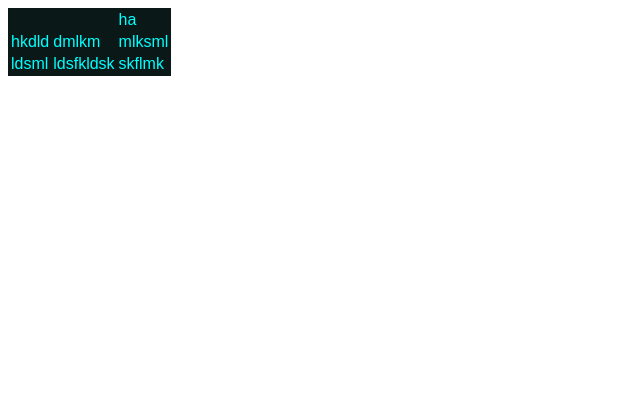
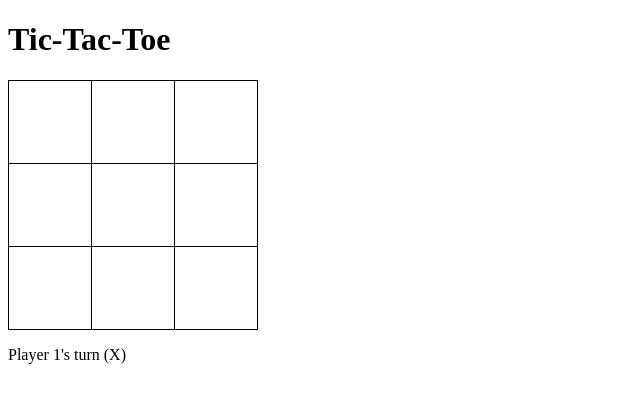
Before and after one commit to AissaBilek/Tic-tac-toe, a plain HTML site: page tictactoa_html.html in a window 1280 px wide. Shown: the whole page, without its empty margins (0-640 px from the left). Drawn offline with Linux system fonts and the light colour scheme.

Commit message:
new commit

```diff
--- a/tictactoa.js
+++ b/tictactoa.js
@@ -1,4 +1,6 @@
+  // JavaScript code (same as previous example)
 
+    // Gameboard module
     const gameBoard = (() => {
       const board = [
         ['', '', ''],
@@ -8,13 +10,12 @@ const gameBoard = (() => {
 
       const getBoard = () => board;
 
-    const chooseNow = (row, col, value) => {
-        const statCell=gameBoard.board[row][col];
-      if (statCell === '') {
+      const updateCell = (row, col, value) => {
+        if (board[row][col] === '') {
           board[row][col] = value;
-        return true;
+          return true; // Cell was updated successfully
         }
-      return false;
+        return false; // Cell was already occupied
       };
 
       const resetBoard = () => {
@@ -25,5 +26,93 @@ const gameBoard = (() => {
         }
       };
 
-    return { getBoard, chooseNow, resetBoard };
+      return { getBoard, updateCell, resetBoard };
     })();
+
+    // Player factory
+    const createPlayer = (name, marker) => {
+      return { name, marker };
+    };
+
+    // Game control module
+    const gameController = (() => {
+      let currentPlayer;
+      let gameOver = false;
+
+      const players = [createPlayer('Player 1', 'X'), createPlayer('Player 2', 'O')];
+
+      const switchPlayer = () => {
+        currentPlayer = currentPlayer === players[0] ? players[1] : players[0];
+      };
+
+      const getCurrentPlayer = () => currentPlayer;
+
+      const isGameOver = () => gameOver;
+
+      const checkWin = () => {
+        const board = gameBoard.getBoard();
+
+        // Check rows, columns, and diagonals for a win
+        // (implement your winning condition logic here)
+
+        return false;
+      };
+
+      const checkDraw = () => {
+        const board = gameBoard.getBoard();
+
+        // Check if the board is full and there is no winner
+        // (implement your draw condition logic here)
+
+        return false;
+      };
+
+      const handleCellClick = (row, col) => {
+        if (gameOver) return;
+
+        const currentPlayer = getCurrentPlayer();
+        const updated = gameBoard.updateCell(row, col, currentPlayer.marker);
+
+        if (updated) {
+          document.getElementById('dashboard').rows[row].cells[col].textContent = currentPlayer.marker;
+
+          if (checkWin()) {
+            document.getElementById('result').textContent = `${currentPlayer.name} wins!`;
+            gameOver = true;
+          } else if (checkDraw()) {
+            document.getElementById('result').textContent = "It's a draw!";
+            gameOver = true;
+          } else {
+            switchPlayer();
+            document.getElementById('turn').textContent = `${currentPlayer.name}'s turn (${currentPlayer.marker})`;
+          }
+        } else {
+          console.log('Cell already occupied!');
+        }
+      };
+
+      const startGame = () => {
+        currentPlayer = players[0];
+        gameOver = false;
+        gameBoard.resetBoard();
+        document.getElementById('result').textContent = '';
+        document.getElementById('turn').textContent = `${currentPlayer.name}'s turn (${currentPlayer.marker})`;
+      };
+
+      return { startGame, handleCellClick, getCurrentPlayer, isGameOver };
+    })();
+
+    // Start the game when the page loads
+    gameController.startGame();
+    const initGameBoard = () => {
+      const cells = document.querySelectorAll('#dashboard td');
+      cells.forEach((cell, index) => {
+        const row = Math.floor(index / 3);
+        const col = index % 3;
+        cell.onclick = () => gameController.handleCellClick (row, col);
+      });
+    };
+
+    // Start the game when the page loads
+    gameController.startGame();
+    initGameBoard();
--- a/tictactoa_css.css
+++ b/tictactoa_css.css
@@ -1,6 +1,11 @@
-.table{
-    background-color: #0a1818;
-    color:aqua;
-    font-family: Arial;
+table {
+  border-collapse: collapse;
+}
 
+td {
+  width: 80px;
+  height: 80px;
+  text-align: center;
+  font-size: 40px;
+  border: 1px solid black;
 }
--- a/tictactoa_html.html
+++ b/tictactoa_html.html
@@ -1,36 +1,42 @@
 <!DOCTYPE html>
 <html lang="en">
+
 <head>
   <meta charset="UTF-8">
   <meta name="viewport" content="width=device-width, initial-scale=1.0">
-    <title>Document</title>
+  <title>Tic-Tac-Toe</title>
   <link rel="stylesheet" href="tictactoa_css.css">
+  <style>
 
+  </style>
+</head>
 
-</head>
-<body class="body">
-    <div >
-
-        <table id ='dashboard' class="table">
-            <tr class="table">
-
-                <td class="table"> </td>
-                <td class="table"></td>
-                <td class="table">ha</td>
+<body>
+  <h1>Tic-Tac-Toe</h1>
+  <table id="dashboard">
+    <tr>
+      <td></td>
+      <td ></td>
+      <td ></td>
     </tr>
     <tr>
-                <td class="table">hkdld</td>
-                <td class="table">dmlkm</td>
-                <td class="table">mlksml</td>
+      <td ></td>
+      <td ></td>
+      <td ></td>
     </tr>
     <tr>
-                <td class="table">ldsml</td>
-                <td class="table">ldsfkldsk</td>
-                <td class="table">skflmk</td>
+      <td ></td>
+      <td ></td>
+      <td ></td>
     </tr>
   </table>
-        </div>
-        <style></style>
+  <p id="turn">Player 1's turn (X)</p>
+  <p id="result"></p>
+
+ <script src="tictactoa.js">
+
+ </script>
+
 </body>
 
 </html>
```
Lines whose indentation alone changed are shown as unchanged.
